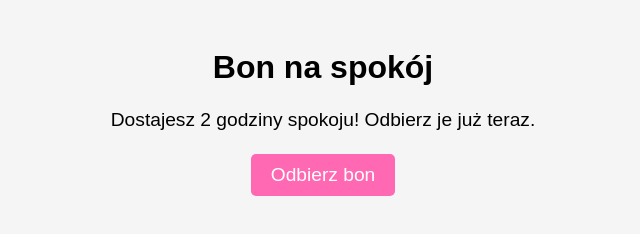
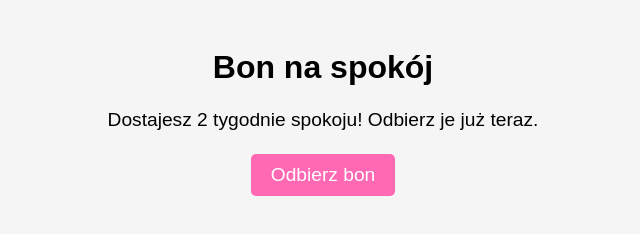
Before and after one commit to kaper777/bonnaspokoj, a plain HTML site: page index.html in a window 1280 px wide. Shown: the full height of the page, 317-957 px from the left. Drawn offline with Linux system fonts and the light colour scheme.

Commit message:
Update index.html

```diff
--- a/index.html
+++ b/index.html
@@ -54,7 +54,7 @@
 </head>
 <body>
   <h1>Bon na spokój</h1>
-  <p>Dostajesz 2 godziny spokoju! Odbierz je już teraz.</p>
+  <p>Dostajesz 2 tygodnie spokoju! Odbierz je już teraz.</p>
   <button id="button" onclick="showMessage()">Odbierz bon</button>
 </body>
 </html>
```
